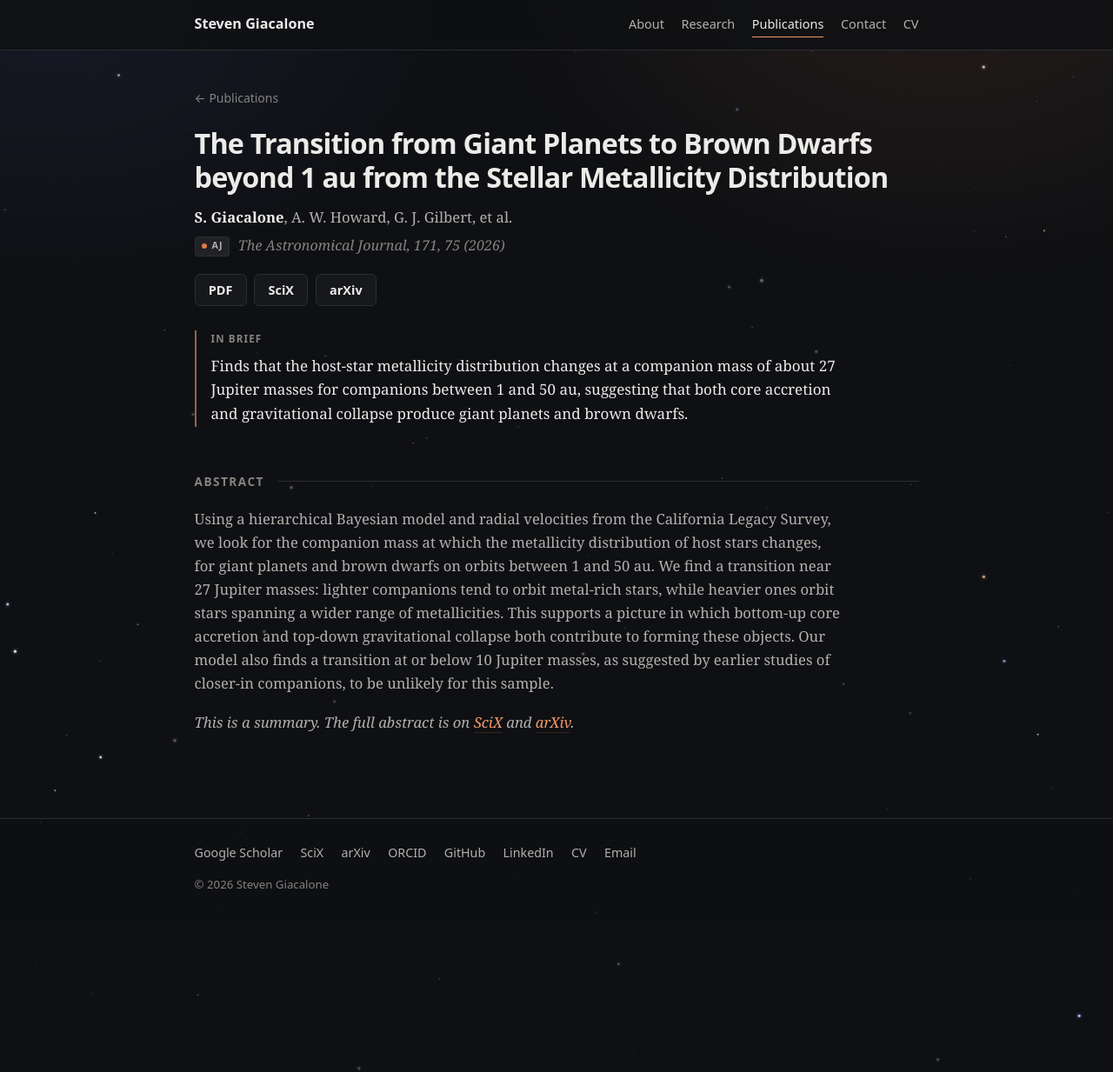
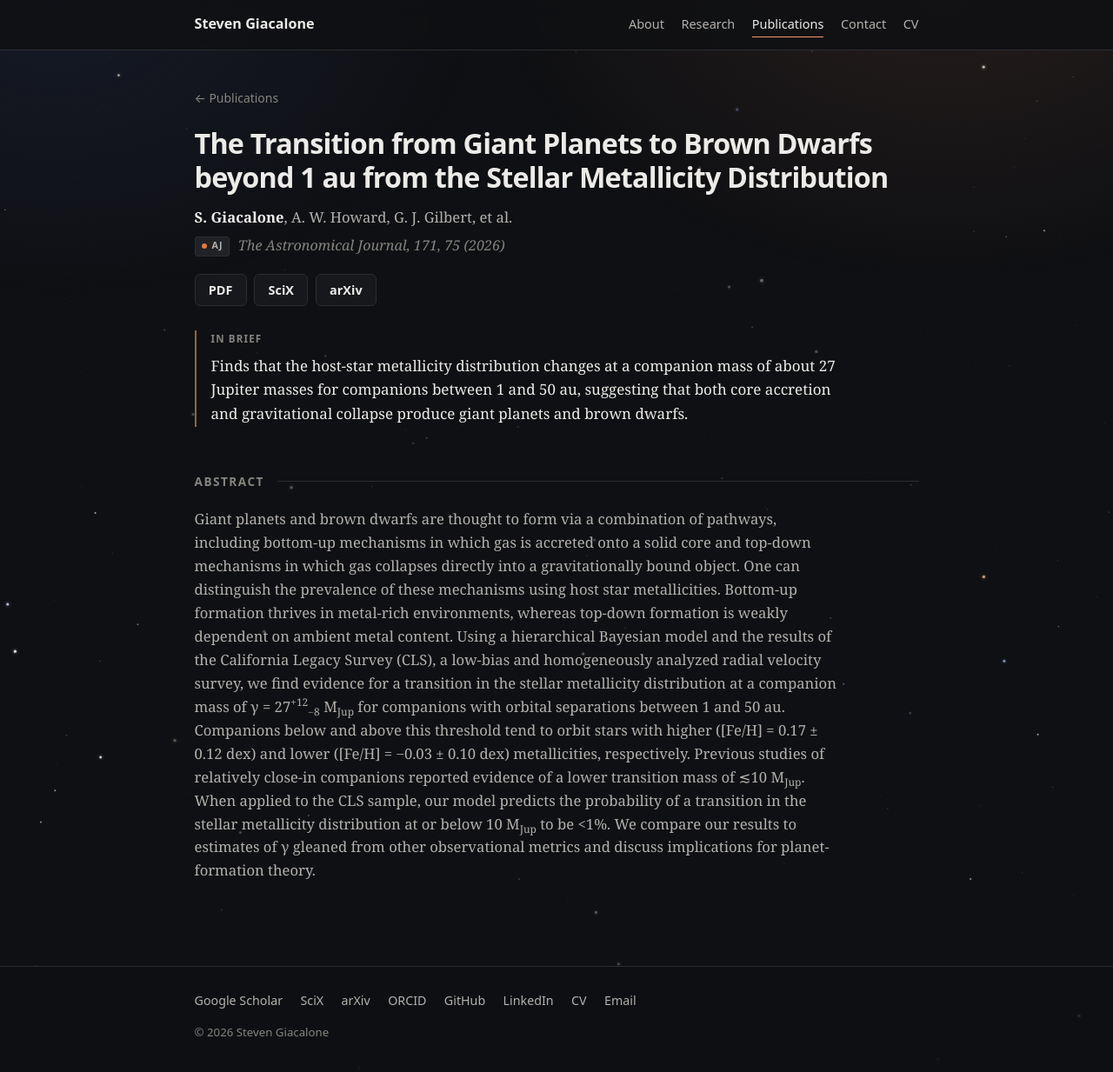
Before and after one commit to stevengiacalone/stevengiacalone.github.io, a Jekyll site: the page built from _publications/Giacalone_etal_2026.md, in a window 1280 px wide and 1233 px high. Shown: the whole window at 87% size. Built offline with Jekyll 4.4.1, drawn with Linux system fonts in a browser that asks for light colours.

Commit message:
Add PDF and published abstract for Giacalone et al. 2026
Co-Authored-By: Claude Opus 5.5 <noreply@anthropic.com>
Claude-Session: https://claude.ai/code/session_01RapRmGYcJxYnG7hBfRrCXQ

```diff
--- a/_publications/Giacalone_etal_2026.md
+++ b/_publications/Giacalone_etal_2026.md
@@ -21,6 +21,4 @@ scix: "https://scixplorer.org/abs/2026AJ....171...75G/abstract"
 arxiv: "https://arxiv.org/abs/2511.11818"
 ---
 
-Using a hierarchical Bayesian model and radial velocities from the California Legacy Survey, we look for the companion mass at which the metallicity distribution of host stars changes, for giant planets and brown dwarfs on orbits between 1 and 50 au. We find a transition near 27 Jupiter masses: lighter companions tend to orbit metal-rich stars, while heavier ones orbit stars spanning a wider range of metallicities. This supports a picture in which bottom-up core accretion and top-down gravitational collapse both contribute to forming these objects. Our model also finds a transition at or below 10 Jupiter masses, as suggested by earlier studies of closer-in companions, to be unlikely for this sample.
-
-*This is a summary. The full abstract is on [SciX](https://scixplorer.org/abs/2026AJ....171...75G/abstract) and [arXiv](https://arxiv.org/abs/2511.11818).*
+Giant planets and brown dwarfs are thought to form via a combination of pathways, including bottom-up mechanisms in which gas is accreted onto a solid core and top-down mechanisms in which gas collapses directly into a gravitationally bound object. One can distinguish the prevalence of these mechanisms using host star metallicities. Bottom-up formation thrives in metal-rich environments, whereas top-down formation is weakly dependent on ambient metal content. Using a hierarchical Bayesian model and the results of the California Legacy Survey (CLS), a low-bias and homogeneously analyzed radial velocity survey, we find evidence for a transition in the stellar metallicity distribution at a companion mass of γ = 27<sup>+12</sup><sub>−8</sub> M<sub>Jup</sub> for companions with orbital separations between 1 and 50 au. Companions below and above this threshold tend to orbit stars with higher ([Fe/H] = 0.17 ± 0.12 dex) and lower ([Fe/H] = −0.03 ± 0.10 dex) metallicities, respectively. Previous studies of relatively close-in companions reported evidence of a lower transition mass of ≲10 M<sub>Jup</sub>. When applied to the CLS sample, our model predicts the probability of a transition in the stellar metallicity distribution at or below 10 M<sub>Jup</sub> to be <1%. We compare our results to estimates of γ gleaned from other observational metrics and discuss implications for planet-formation theory.
--- a/css/site.css
+++ b/css/site.css
@@ -99,6 +99,7 @@ h2::after { content: ""; flex: 1 1 auto; height: 1px; background: var(--rule); }
 h3 { font-size: 1.08rem; font-weight: 620; margin: 2rem 0 0.55rem; }
 
 p { margin: 0 0 1.1rem; text-wrap: pretty; }
+sup, sub { line-height: 0; font-size: 0.72em; }
 
 a { color: var(--accent); text-decoration: none; border-bottom: 1px solid var(--accent-dim); }
 a:hover { border-bottom-color: var(--accent); }
--- a/research.html
+++ b/research.html
@@ -54,7 +54,7 @@ description: "Steven Giacalone's research: the origin of close-in brown dwarfs,
       star formation (direct collapse of gas) is largely independent of metal content. In principle, we
       can tell whether brown dwarfs form like planets or like stars by finding the companion mass at which
       the host-star metallicity distribution changes. In
-      <a href="{{ '/publication/Giacalone_etal_2026' | relative_url }}">Giacalone et al. (2026)</a>, we explore
+      <a href="{{ pdf }}Giacalone_etal_2026.pdf">Giacalone et al. (2026)</a>, we explore
       this using the California Legacy Survey, a 30-year radial-velocity survey that detected hundreds of
       planets and brown dwarfs.
     </p>
```
Also changed, not shown: other parts of _publications/Giacalone_etal_2026.md (+2 -2 lines), 1 other file.
